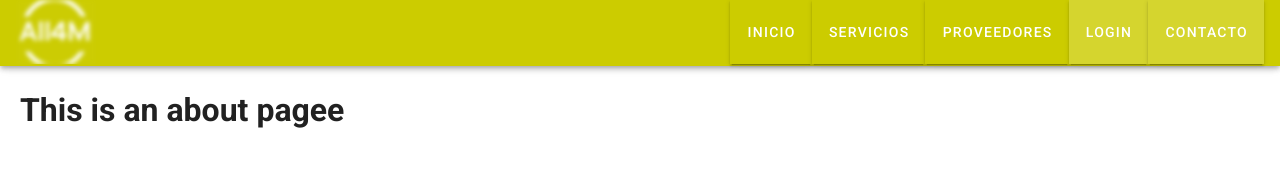
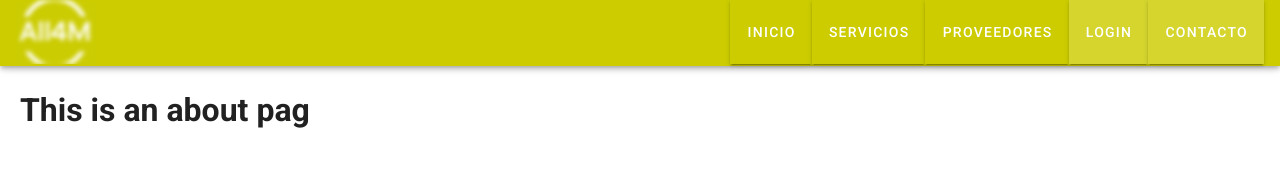
Before and after one commit to FranchoFE/all4maritime, a Vue app: page /about in a window 1280 px wide. Shown: the top 184 px of the page. Built offline with nearby package versions, Linux system fonts and the light colour scheme; a web font is replaced by a local one.

Commit message:
Para comprobar si aplica el cambio

```diff
--- a/src/views/About.vue
+++ b/src/views/About.vue
@@ -1,6 +1,6 @@
 <template>
   <div class="home">
-    <h1>This is an about pagee</h1>
+    <h1>This is an about pag</h1>
 
     <v-spacer></v-spacer>
     <v-spacer></v-spacer>
```
